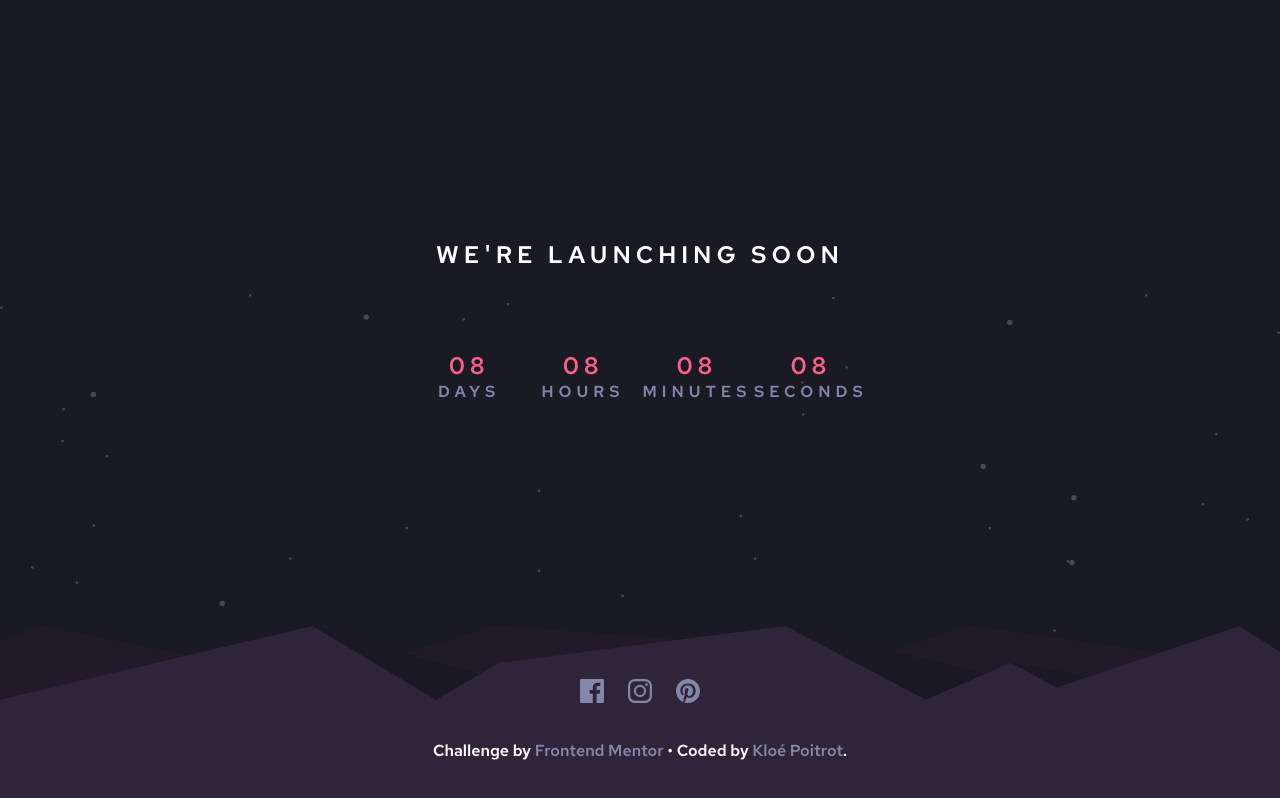
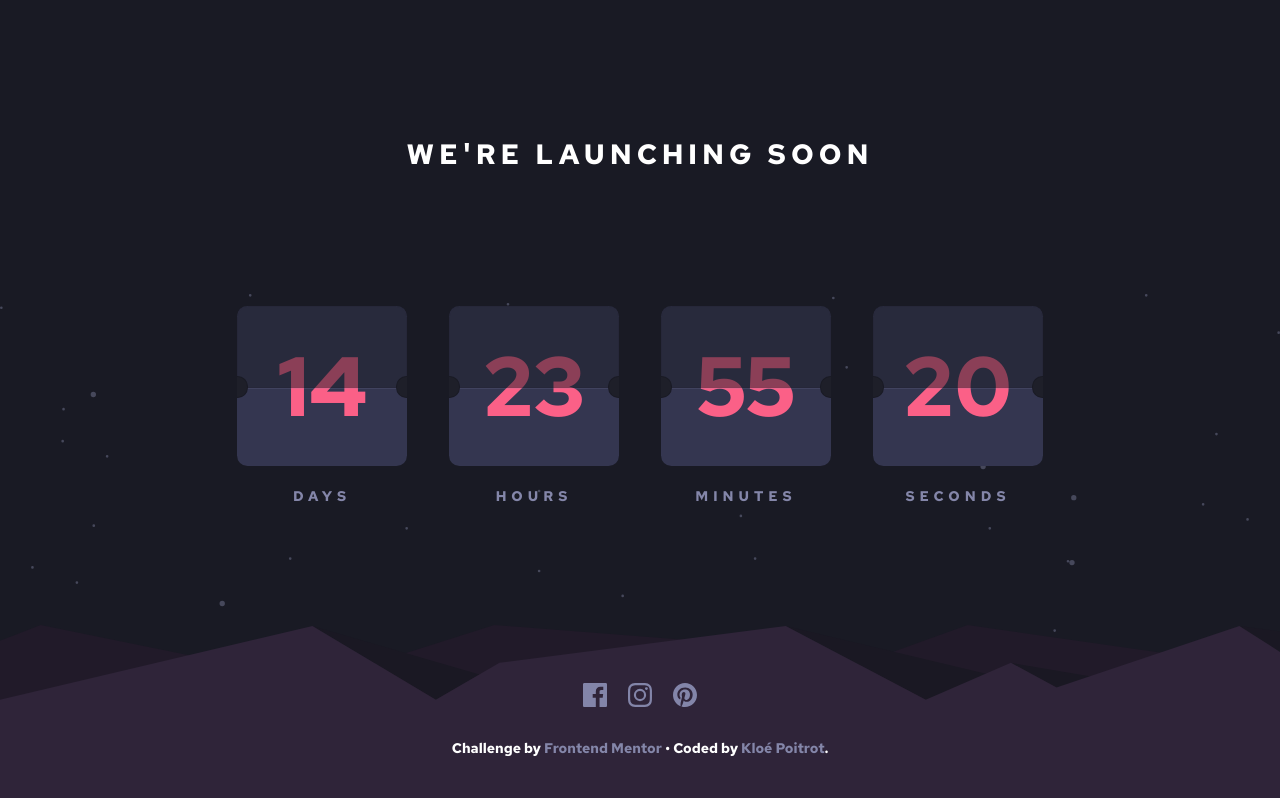
Before and after one commit to KloePoitrot/Countdown, a plain HTML site: page index.html in a window 1280 px wide. Drawn offline with Linux system fonts and the light colour scheme.

Commit message:
Edit CSS
Visuals of the coundown

```diff
--- a/css/style.css
+++ b/css/style.css
@@ -1,4 +1,4 @@
-@import url('https://fonts.googleapis.com/css2?family=Red+Hat+Text:wght@600&display=swap');
+@import url('https://fonts.googleapis.com/css2?family=Red+Hat+Text:wght@700&display=swap');
 
 *{
     padding:0;
@@ -7,6 +7,7 @@
     margin: 0;
     text-decoration: none;
     transition: 0.5s;
+    font-size: 14px;
 }
 *:hover{
     transition: 0.1s;
@@ -35,23 +36,18 @@ body{
 COUNTDOWN
 ===========
 =====*/
-section{
-    max-width:860px;
-}
 section div{
     display: grid;
     grid-template-columns: repeat(4, 1fr);
 }
 h1{
     font-weight: 700;
-    padding-bottom: 5rem;
+    padding-bottom: 8rem;
+    font-size: 2rem;
 }
 section p{
     font-weight: 400;
     color:hsl(237, 18%, 59%);
-}
-h2{
-    color:hsl(345, 95%, 68%)
 }
 h1, h2, section p{
     text-transform: uppercase;
@@ -61,9 +57,57 @@ h1, h2, section p{
 
 /* =====
 ===========
-IMAGE COUNTDOWN
+COUNTDOWN numbers
 ===========
 =====*/
+h2{
+    letter-spacing: 0;
+    color:hsl(345, 95%, 68%);
+    font-size:6rem;
+    font-weight: 900;
+    margin:auto
+}
+.overflow{
+    overflow: hidden;
+    display: flex;
+    background-color: hsl(236, 21%, 26%);
+    height:160px;
+    width:170px;
+    margin: 1.5rem;
+    border-radius: 0.75rem;
+}
+.dot1{
+    position: absolute;
+    border-radius:0 0.75rem 0.75rem 0;
+    background:hsl(235, 16%, 14%);
+    border:1px solid hsl(234, 17%, 12%);
+    height:20px;
+    width:10px;
+    margin-top:70px;
+    border-left:0;
+}
+.dot2{
+    position: absolute;
+    border-radius:0.75rem 0 0 0.75rem;
+    background:hsl(235, 16%, 14%);
+    border:1px solid hsl(234, 17%, 12%);
+    height:20px;
+    width:10px;
+    margin-top:70px;
+    margin-left:159px;
+    border-right:0;
+}
+.shading{
+    opacity: 0.5;
+    border-radius: 0.75rem 0.75rem 0 0;
+    position:absolute;
+    background:hsl(235, 16%, 14%);
+    border:1px solid hsl(234, 17%, 12%);
+    height:80px;
+    width:168px;
+    box-shadow: 0 1px 0 hsla(237, 18%, 59%, 0.336)
+}
+
 
 
 /* =====
--- a/index.html
+++ b/index.html
@@ -13,19 +13,39 @@
     <h1>We're launching soon</h1>
     <div>
       <article id="days">
-        <h2>08</h2>
+        <div class="overflow">
+          <div class="shading"></div>
+          <span class="dot1"></span>
+          <h2>14</h2>
+          <span class="dot2"></span>
+        </div>
         <p>Days</p>
       </article>
       <article id="Hours">
-        <h2>08</h2>
+        <div class="overflow">
+          <div class="shading"></div>
+          <span class="dot1"></span>
+          <h2>23</h2>
+          <span class="dot2"></span>
+        </div>
         <p>Hours</p>
       </article>
       <article id="Minutes">
-        <h2>08</h2>
+        <div class="overflow">
+          <div class="shading"></div>
+          <span class="dot1"></span>
+          <h2>55</h2>
+          <span class="dot2"></span>
+        </div>
         <p>Minutes</p>
       </article>
       <article id="Seconds">
-        <h2>08</h2>
+        <div class="overflow">
+          <div class="shading"></div>
+          <span class="dot1"></span>
+          <h2>20</h2>
+          <span class="dot2"></span>
+        </div>
         <p>Seconds</p>
       </article>
     </div>
```
